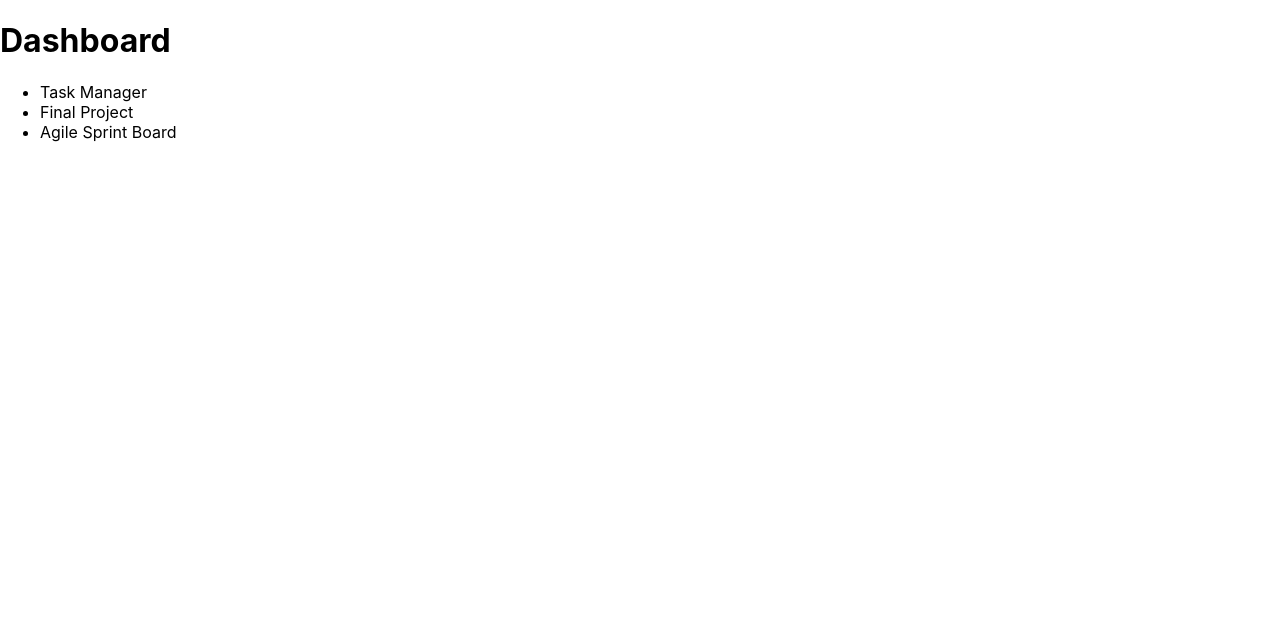
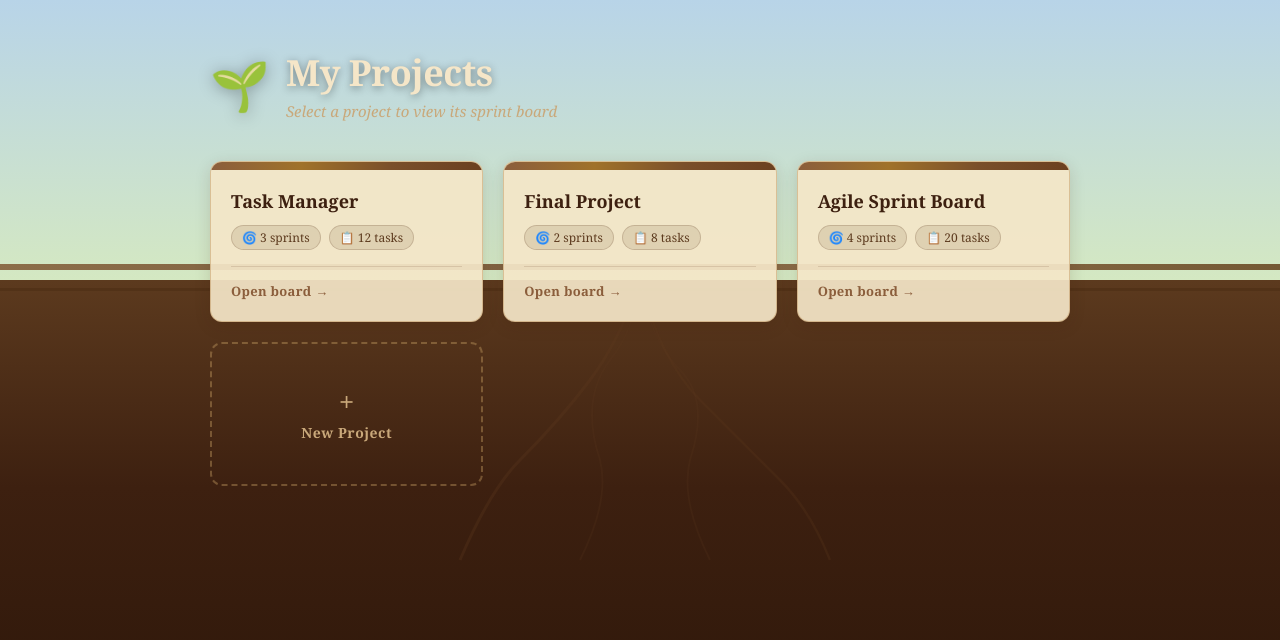
Before and after one commit to ahwangg/AGILE-Task-Manager, a React (Create React App) app in the folder frontend/: page /dashboard in a window 1280 px wide. Shown: the top 640 px of the page. Built offline with nearby package versions, Linux system fonts and the light colour scheme.

Commit message:
Complete dashboard shell

```diff
--- a/frontend/src/components/Dashboard.jsx
+++ b/frontend/src/components/Dashboard.jsx
@@ -1,56 +1,263 @@
 import { useEffect, useState } from "react";
-//import { getProjects } from "../api/api";
 import { useNavigate } from "react-router-dom";
 
+const projects = [
+  { id: 1, name: "Task Manager", sprints: 3, tasks: 12 },
+  { id: 2, name: "Final Project", sprints: 2, tasks: 8 },
+  { id: 3, name: "Agile Sprint Board", sprints: 4, tasks: 20 },
+];
+
 export default function Dashboard() {
-  const [projects, setProjects] = useState([]);
-  const [loading, setLoading] = useState(true);
   const navigate = useNavigate();
+  const [visible, setVisible] = useState(false);
 
   useEffect(() => {
-  // MOCK DATA — replace later with real API
-  setProjects([
-    { id: 1, name: "Task Manager" },
-    { id: 2, name: "Final Project" },
-    { id: 3, name: "Agile Sprint Board" }
-  ]);
-  setLoading(false);
-}, []);
-  // useEffect(() => {
-  //   getProjects()
-  //     .then(data => {
-  //       setProjects(data);
-  //       setLoading(false);
-  //     })
-  //     .catch(err => {
-  //       console.error(err);
-  //       setLoading(false);
-  //     });
-  // }, []);
-
-  // if (loading) {
-  //   return <h2>Loading projects...</h2>;
-  // }
+    setTimeout(() => setVisible(true), 50);
+  }, []);
 
   return (
-    <div>
-      <h1>Dashboard</h1>
+    <div style={styles.page}>
+      {/* Soil texture layers */}
+      <div style={styles.sky} />
+      <div style={styles.ground} />
+      <div style={styles.soilLayer1} />
+      <div style={styles.soilLayer2} />
 
-      {projects.length === 0 ? (
-        <p>No projects yet</p>
-      ) : (
-        <ul>
-          {projects.map(project => (
-            <li
+      {/* Decorative roots */}
+      <svg style={styles.rootsSvg} viewBox="0 0 400 300" preserveAspectRatio="none">
+        <path d="M200 0 Q180 60 150 100 Q120 140 80 180 Q50 210 20 280" stroke="#5c3a1e" strokeWidth="3" fill="none" opacity="0.3"/>
+        <path d="M200 0 Q220 80 260 120 Q300 160 340 200 Q370 230 390 280" stroke="#5c3a1e" strokeWidth="2.5" fill="none" opacity="0.25"/>
+        <path d="M200 0 Q195 50 170 80 Q140 120 160 180 Q170 220 140 280" stroke="#5c3a1e" strokeWidth="2" fill="none" opacity="0.2"/>
+        <path d="M200 0 Q210 60 240 90 Q270 120 250 180 Q240 220 270 280" stroke="#5c3a1e" strokeWidth="2" fill="none" opacity="0.2"/>
+      </svg>
+
+      <div style={{ ...styles.content, opacity: visible ? 1 : 0, transform: visible ? "translateY(0)" : "translateY(20px)", transition: "all 0.6s ease" }}>
+        {/* Header */}
+        <div style={styles.header}>
+          <div style={styles.seedIcon}>🌱</div>
+          <div>
+            <h1 style={styles.title}>My Projects</h1>
+            <p style={styles.subtitle}>Select a project to view its sprint board</p>
+          </div>
+        </div>
+
+        {/* Project cards */}
+        <div style={styles.cardGrid}>
+          {projects.map((project, i) => (
+            <ProjectCard
               key={project.id}
-              style={{ cursor: "pointer" }}
+              project={project}
+              delay={i * 120}
               onClick={() => navigate(`/projects/${project.id}`)}
-            >
-              {project.name}
-            </li>
+            />
           ))}
-        </ul>
-      )}
+
+          {/* Add project card */}
+          <div style={styles.addCard}>
+            <span style={styles.addIcon}>+</span>
+            <span style={styles.addText}>New Project</span>
+          </div>
+        </div>
+      </div>
     </div>
   );
 }
+
+function ProjectCard({ project, delay, onClick }) {
+  const [hovered, setHovered] = useState(false);
+  const [visible, setVisible] = useState(false);
+
+  useEffect(() => {
+    setTimeout(() => setVisible(true), delay + 100);
+  }, [delay]);
+
+  return (
+    <div
+      onClick={onClick}
+      onMouseEnter={() => setHovered(true)}
+      onMouseLeave={() => setHovered(false)}
+      style={{
+        ...styles.card,
+        opacity: visible ? 1 : 0,
+        transform: visible
+          ? hovered ? "translateY(-6px) scale(1.02)" : "translateY(0) scale(1)"
+          : "translateY(24px)",
+        transition: "all 0.4s ease",
+        boxShadow: hovered
+          ? "0 12px 40px rgba(60,30,10,0.25), inset 0 1px 0 rgba(255,255,255,0.15)"
+          : "0 4px 16px rgba(60,30,10,0.15), inset 0 1px 0 rgba(255,255,255,0.1)",
+      }}
+    >
+      {/* Card dirt texture strip */}
+      <div style={styles.cardTop} />
+
+      <div style={styles.cardBody}>
+        <h2 style={styles.cardTitle}>{project.name}</h2>
+        <div style={styles.cardMeta}>
+          <span style={styles.metaPill}>🌀 {project.sprints} sprints</span>
+          <span style={styles.metaPill}>📋 {project.tasks} tasks</span>
+        </div>
+        <div style={styles.cardFooter}>
+          <span style={styles.openText}>Open board →</span>
+        </div>
+      </div>
+    </div>
+  );
+}
+
+const styles = {
+  page: {
+    minHeight: "100vh",
+    position: "relative",
+    overflow: "hidden",
+    fontFamily: "'Georgia', 'Times New Roman', serif",
+    backgroundColor: "#1a0e07",
+  },
+  sky: {
+    position: "absolute",
+    top: 0,
+    left: 0,
+    right: 0,
+    height: "35%",
+    background: "linear-gradient(180deg, #b8d4e8 0%, #d4e8c2 100%)",
+  },
+  ground: {
+    position: "absolute",
+    top: "35%",
+    left: 0,
+    right: 0,
+    bottom: 0,
+    background: "linear-gradient(180deg, #5c3a1e 0%, #3d2010 40%, #2a1508 100%)",
+  },
+  soilLayer1: {
+    position: "absolute",
+    top: "33%",
+    left: 0,
+    right: 0,
+    height: "6px",
+    background: "linear-gradient(90deg, #7a4f2a, #6b4020, #7a4f2a, #5c3510)",
+    opacity: 0.8,
+  },
+  soilLayer2: {
+    position: "absolute",
+    top: "36%",
+    left: 0,
+    right: 0,
+    height: "3px",
+    background: "#4a2c12",
+    opacity: 0.5,
+  },
+  rootsSvg: {
+    position: "absolute",
+    top: "35%",
+    left: "50%",
+    transform: "translateX(-50%)",
+    width: "100%",
+    maxWidth: "400px",
+    height: "300px",
+    pointerEvents: "none",
+  },
+  content: {
+    position: "relative",
+    zIndex: 10,
+    maxWidth: "860px",
+    margin: "0 auto",
+    padding: "48px 24px 80px",
+  },
+  header: {
+    display: "flex",
+    alignItems: "center",
+    gap: "16px",
+    marginBottom: "40px",
+  },
+  seedIcon: {
+    fontSize: "48px",
+    filter: "drop-shadow(0 2px 8px rgba(0,0,0,0.3))",
+  },
+  title: {
+    margin: 0,
+    fontSize: "36px",
+    fontWeight: "700",
+    color: "#f5e6c8",
+    textShadow: "0 2px 8px rgba(0,0,0,0.4)",
+    letterSpacing: "-0.5px",
+  },
+  subtitle: {
+    margin: "4px 0 0",
+    fontSize: "15px",
+    color: "#c9a87a",
+    fontStyle: "italic",
+  },
+  cardGrid: {
+    display: "grid",
+    gridTemplateColumns: "repeat(auto-fill, minmax(240px, 1fr))",
+    gap: "20px",
+  },
+  card: {
+    borderRadius: "12px",
+    overflow: "hidden",
+    cursor: "pointer",
+    background: "rgba(245, 230, 200, 0.92)",
+    border: "1px solid rgba(180, 130, 70, 0.4)",
+  },
+  cardTop: {
+    height: "8px",
+    background: "linear-gradient(90deg, #8b5e3c, #a0722a, #7a4f2a, #6b4020)",
+  },
+  cardBody: {
+    padding: "20px",
+  },
+  cardTitle: {
+    margin: "0 0 12px",
+    fontSize: "18px",
+    fontWeight: "700",
+    color: "#3d2010",
+    lineHeight: 1.3,
+  },
+  cardMeta: {
+    display: "flex",
+    gap: "8px",
+    flexWrap: "wrap",
+    marginBottom: "16px",
+  },
+  metaPill: {
+    fontSize: "12px",
+    padding: "3px 10px",
+    borderRadius: "20px",
+    background: "rgba(92, 58, 30, 0.12)",
+    color: "#5c3a1e",
+    border: "1px solid rgba(92, 58, 30, 0.2)",
+  },
+  cardFooter: {
+    borderTop: "1px solid rgba(92, 58, 30, 0.15)",
+    paddingTop: "12px",
+  },
+  openText: {
+    fontSize: "13px",
+    color: "#8b5e3c",
+    fontWeight: "600",
+    letterSpacing: "0.3px",
+  },
+  addCard: {
+    borderRadius: "12px",
+    border: "2px dashed rgba(200, 160, 100, 0.4)",
+    display: "flex",
+    flexDirection: "column",
+    alignItems: "center",
+    justifyContent: "center",
+    gap: "8px",
+    minHeight: "140px",
+    cursor: "pointer",
+    color: "#c9a87a",
+    transition: "all 0.2s ease",
+  },
+  addIcon: {
+    fontSize: "28px",
+    lineHeight: 1,
+  },
+  addText: {
+    fontSize: "14px",
+    fontWeight: "600",
+    letterSpacing: "0.5px",
+  },
+};
```
